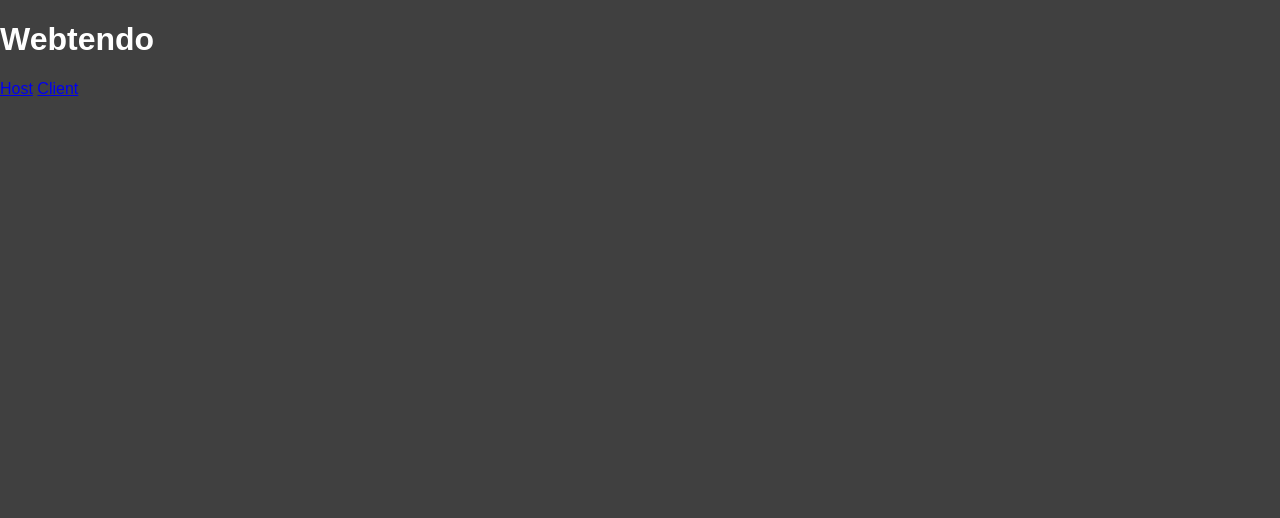
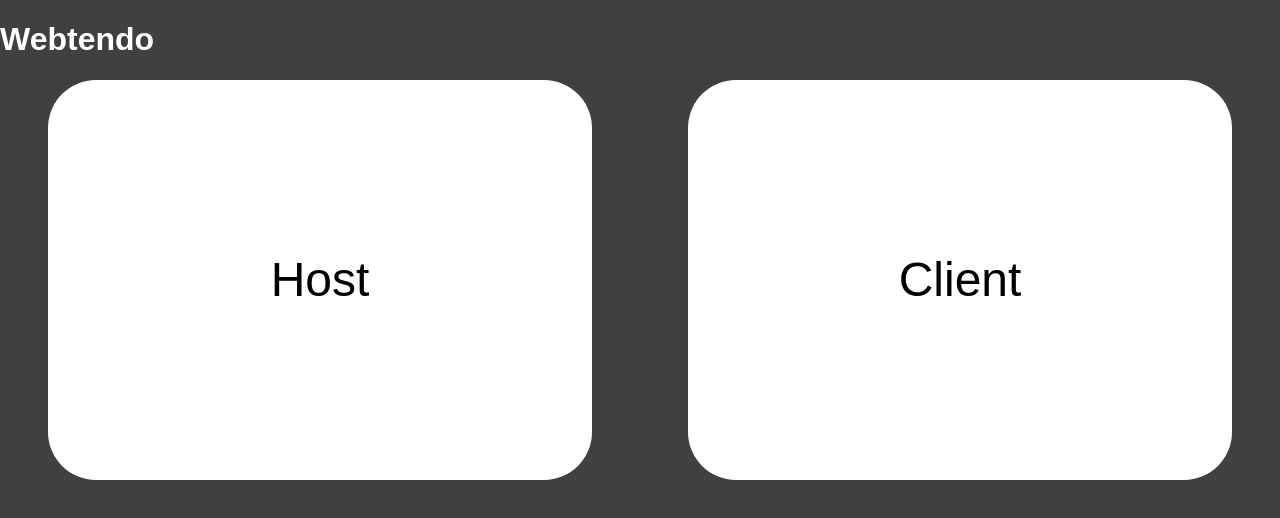
Before and after one commit to 8enmann/webtendo, a website: page public/index.html in a window 1280 px wide. Drawn offline with Linux system fonts and the light colour scheme.

Commit message:
styling for index page

```diff
--- /dev/null
+++ b/public/css/index.css
@@ -0,0 +1,31 @@
+.bigbutton {
+    color:black;
+    font-size: 3em;
+    text-decoration: none;
+    justify-content:center;
+    height:100%;
+    width: calc(100% - 2em);
+    flex-direction:column;
+    background-color:white;
+    margin:1em;
+    border-radius:1em;
+    align-content: center;
+    display:flex;
+    flex:1;
+    text-align: center;
+}
+
+
+.linkbox {
+    display: flex;
+    align-items: center;
+    height: 50%;
+    width:100%;
+    justify-content:center;
+}
+
+@media (orientation: portrait) {
+    .linkbox {
+        flex-direction: column;
+    }
+}
--- a/public/index.html
+++ b/public/index.html
@@ -6,6 +6,7 @@
   <title>Webtendo</title>
 
   <link rel="stylesheet" href="/css/main.css" />
+  <link rel="stylesheet" href="/css/index.css" />
 
 </head>
 
@@ -13,8 +14,10 @@
 
   <h1>Webtendo</h1>
   <!-- TODO: redirect based on useragent -->
-  <a href="host.html">Host</a>
-  <a href="client.html">Client</a>
+  <div class="linkbox">
+    <a class="bigbutton" href="host.html">Host</a>
+    <a class="bigbutton" href="client.html">Client</a>
+  </div>
 </body>
 
 </html>
```
